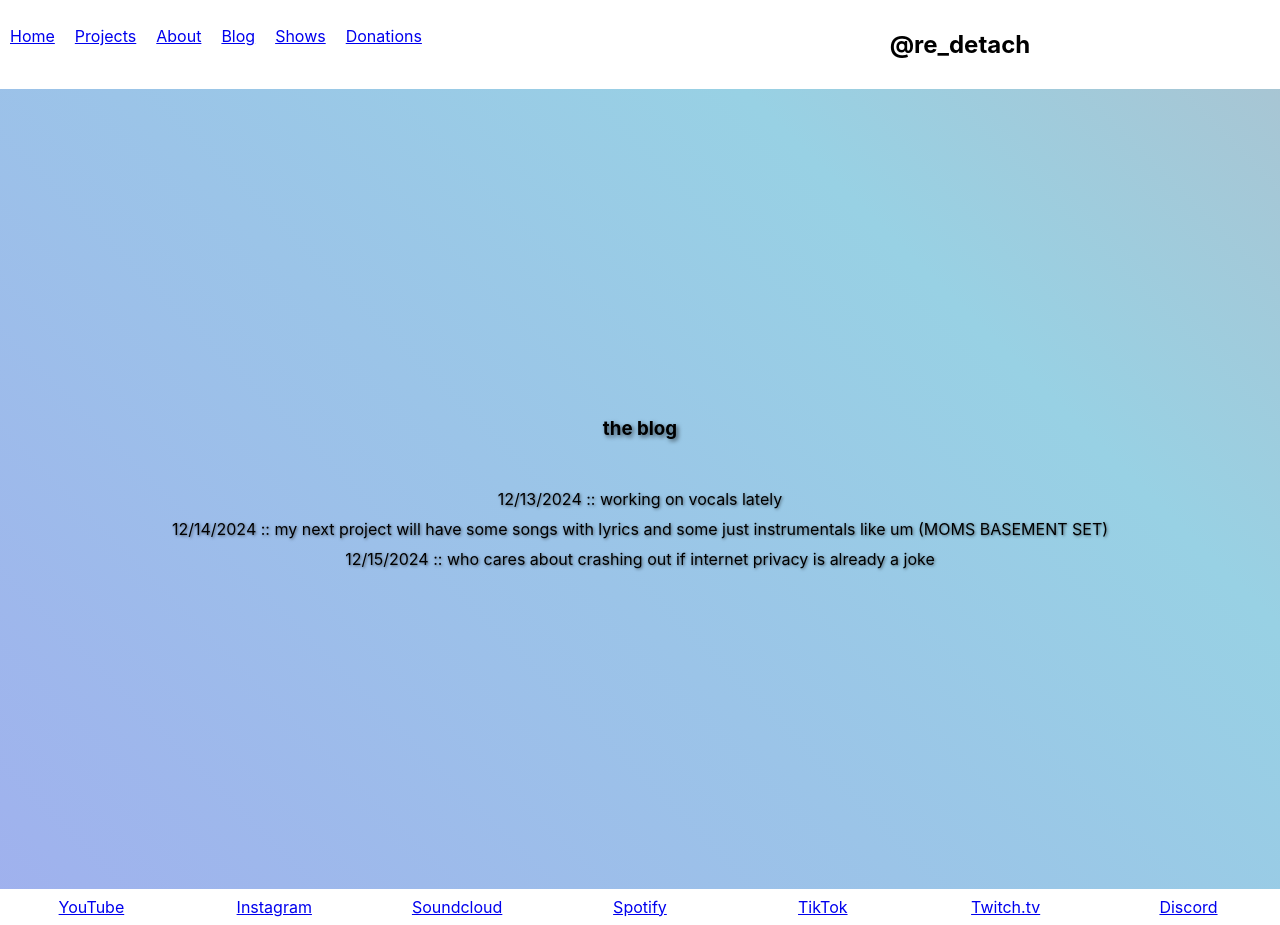
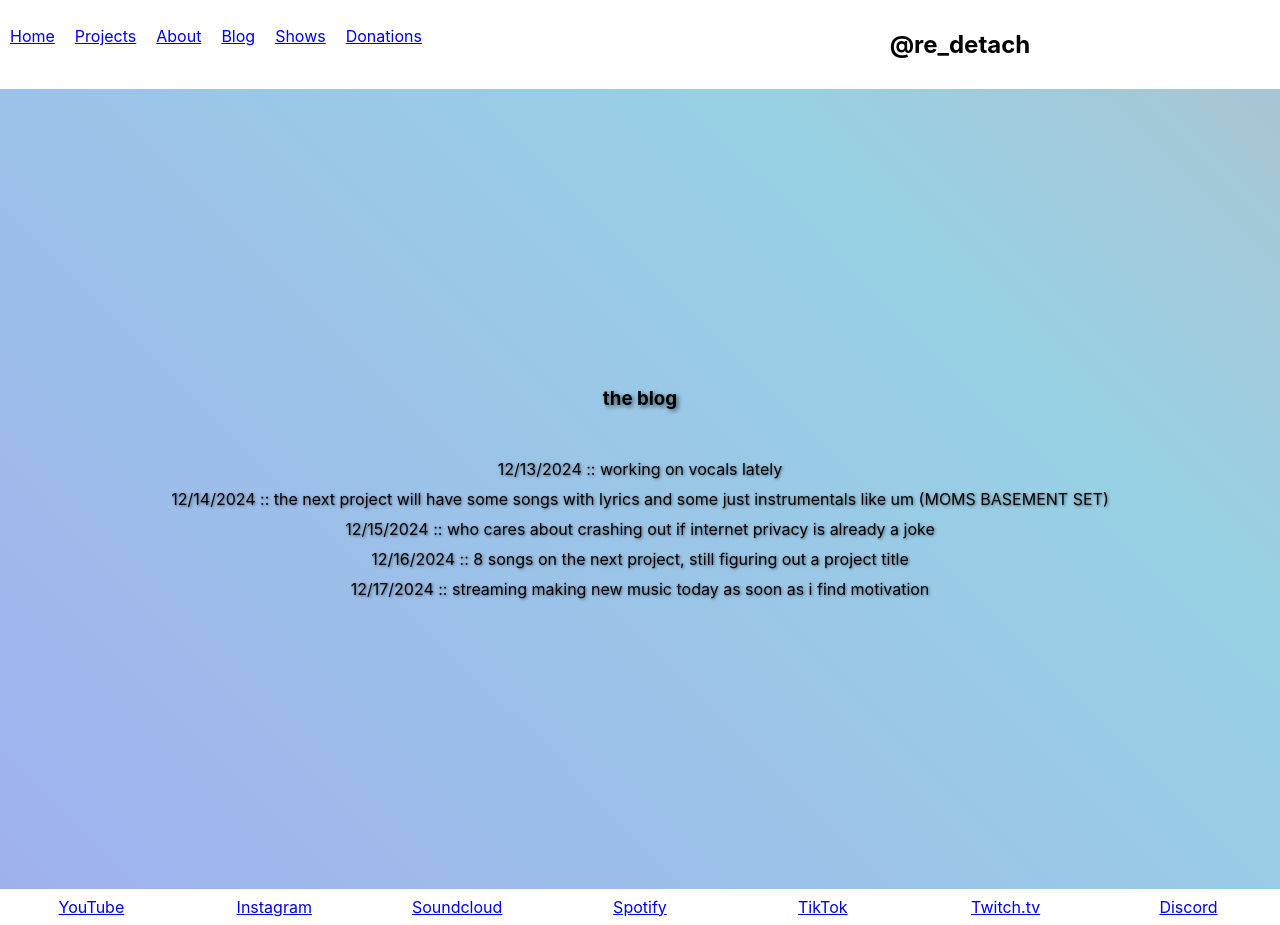
Before and after one commit to rolinmb/redetach-music, a React (Create React App) app: page /blog in a window 1280 px wide. Built offline with nearby package versions, Linux system fonts and the light colour scheme.

Commit message:
blog update

```diff
--- a/src/components/Blog.js
+++ b/src/components/Blog.js
@@ -9,8 +9,10 @@ const Blog = () => {
       </div>
       <div id='blog-body-wrap'>
         <p>12/13/2024 :: working on vocals lately</p>
-        <p>12/14/2024 :: my next project will have some songs with lyrics and some just instrumentals like um (MOMS BASEMENT SET)</p>
+        <p>12/14/2024 :: the next project will have some songs with lyrics and some just instrumentals like um (MOMS BASEMENT SET)</p>
         <p>12/15/2024 :: who cares about crashing out if internet privacy is already a joke</p>
+        <p>12/16/2024 :: 8 songs on the next project, still figuring out a project title</p>
+        <p>12/17/2024 :: streaming making new music today as soon as i find motivation</p>
       </div>
     </div>
   );
```
